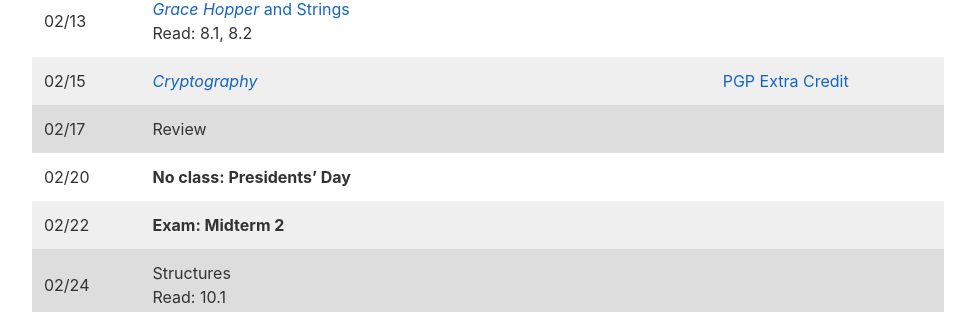
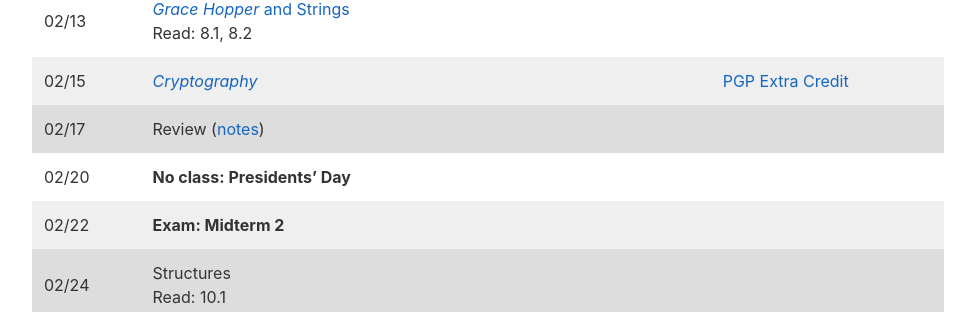
Before and after one commit to jacksonjw12/mbannister.github.io, a Jekyll site: the page built from _teaching/10-w17/index.md, in a window 1280 px wide and 900 px high, scrolled down 3509 px. Shown: the part 141-453 px from the top of the window, without its empty margins (152-1127 px from the left). Built offline with Jekyll 4.4.1, drawn with Linux system fonts in a browser that asks for light colours.

```diff
--- a/_teaching/10-w17/index.md
+++ b/_teaching/10-w17/index.md
@@ -113,7 +113,7 @@
 02/10 | More Arrays | [Homework05](Homework/Homework05.html)
 02/13 | [_Grace Hopper_ and Strings](Slides/Strings.pdf) <br /> Read: 8.1, 8.2 <!-- Week 6; arrays -->
 02/15 | [_Cryptography_](Slides/Strings.pdf) | [PGP Extra Credit](Homework/PGP.html)
-02/17 | Review
+02/17 | Review ([notes](Slides/mt2.pdf))
 02/20 | __No class: Presidents' Day__ <!-- Week 7; strings -->
 02/22 | __Exam: Midterm 2__
 02/24 | Structures <br /> Read: 10.1 <!-- drop without grade -->
```
Also changed, not shown: 1 other file.
